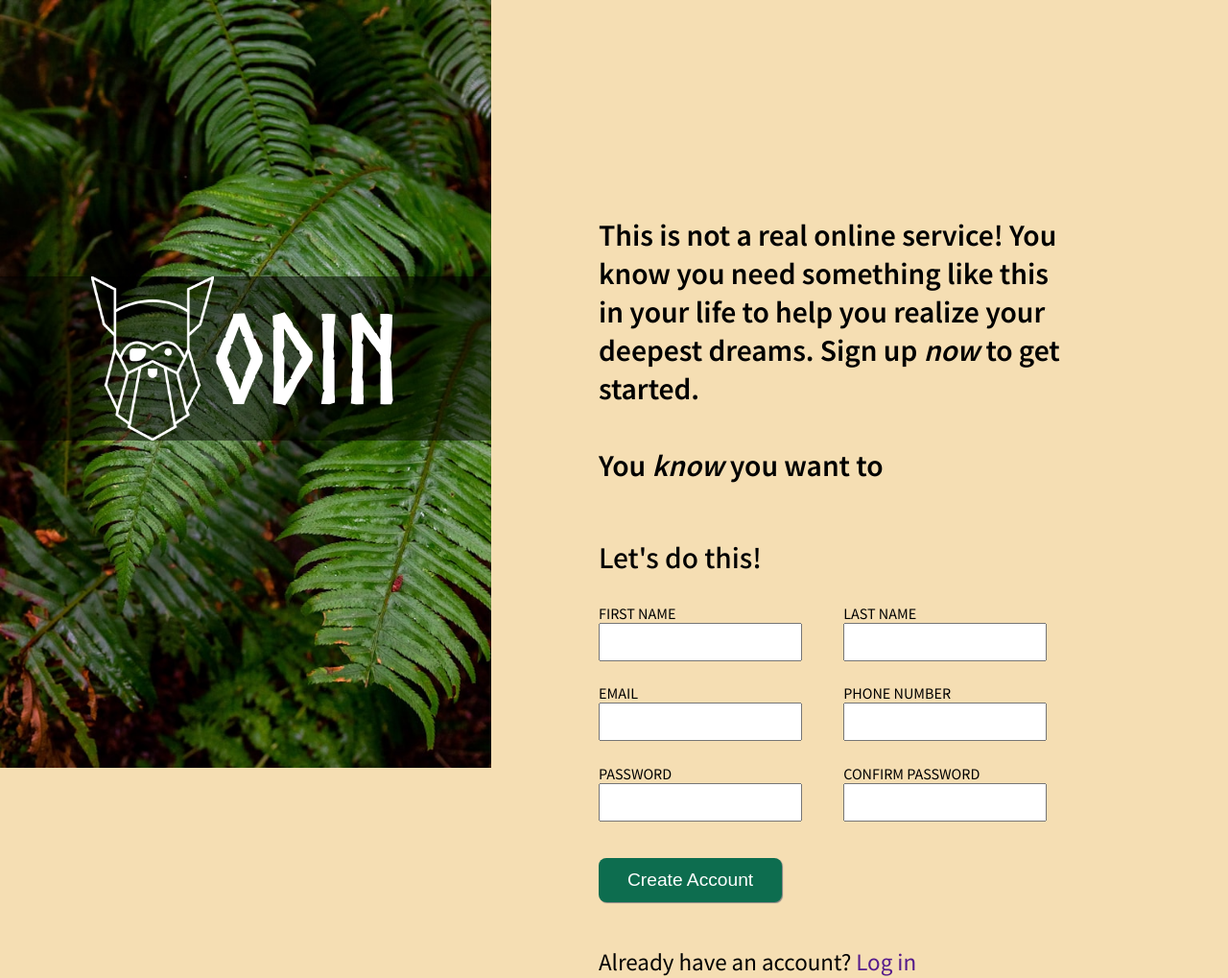
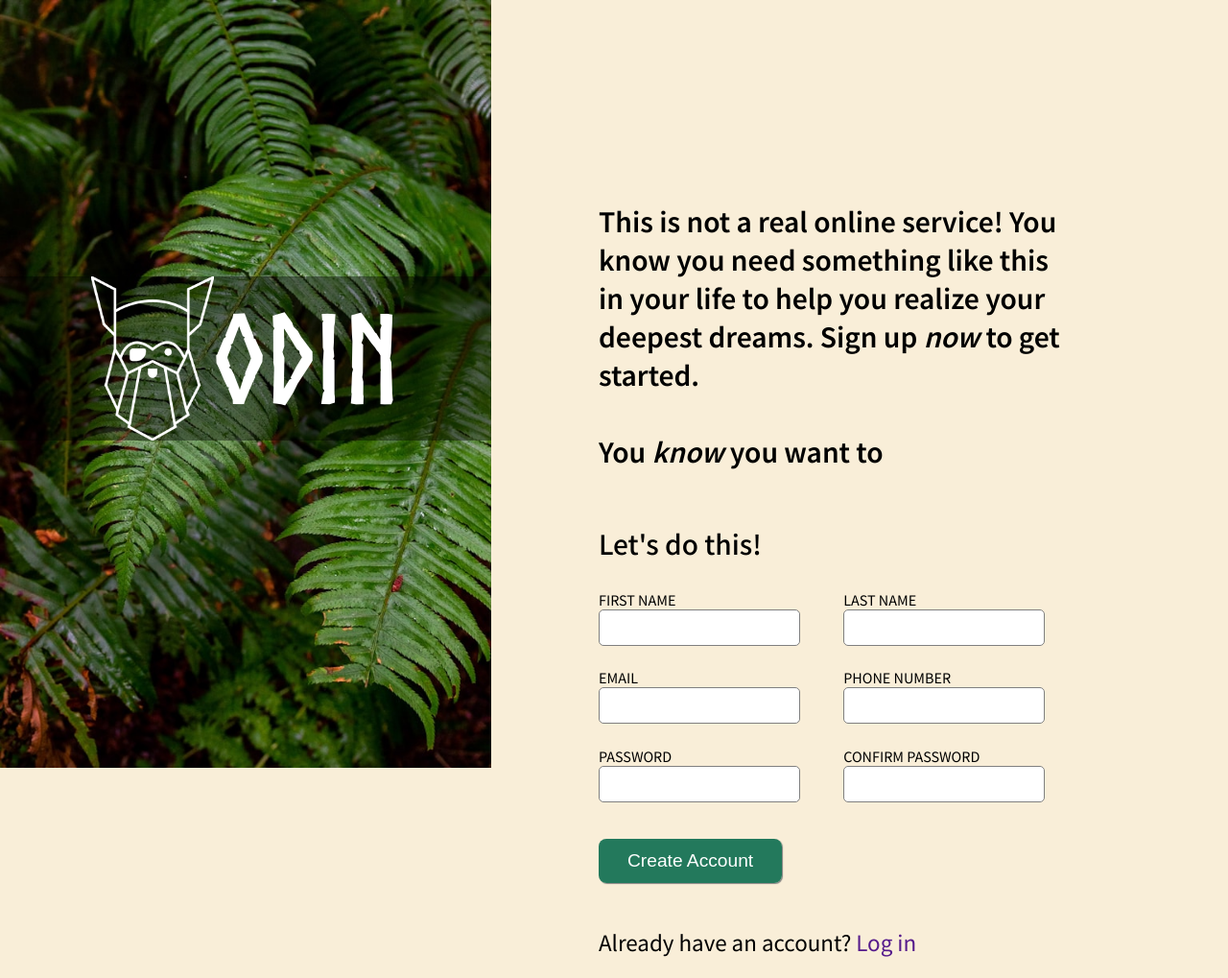
Before and after one commit to andregoobloo/sign-up-form, a plain HTML site: page index.html in a window 1280 px wide. Shown: the whole page at 96% size. Drawn offline with Linux system fonts and the light colour scheme.

Commit message:
Adds border radius to input fields

```diff
--- a/index.html
+++ b/index.html
@@ -59,7 +59,7 @@
             </div>
           </fieldset>
           <div class="submit">
-            <button type="submit">Create Account</button>
+            <button class="submit-btn" type="submit">Create Account</button>
           </div>
           <span class="have-account"
             >Already have an account? <a href="">Log in</a></span
--- a/style.css
+++ b/style.css
@@ -13,7 +13,7 @@ body {
   box-sizing: border-box;
   font-size: 28px;
   height: 100vh;
-  background-color: wheat;
+  background-color: rgba(245, 222, 179, 0.5);
   display: flex;
   font-family: "Noto Sans JP", sans-serif;
 }
@@ -24,7 +24,7 @@ body {
   gap: 2em;
   padding-left: 4em;
   padding-right: 6em;
-  margin-top: 8em;
+  margin-top: 7.5em;
 }
 
 .left-side {
@@ -45,7 +45,7 @@ body {
   justify-content: center;
   align-items: center;
   margin-top: 4.5em;
-  background-color: rgba(0, 0, 0, 0.5);
+  background-color: rgba(0, 0, 0, 0.4);
   font-size: 4rem;
   font-family: odin-font, sans-serif;
 }
@@ -71,6 +71,8 @@ fieldset input {
   width: 85%;
   font-size: 1.4rem;
   padding: 5px;
+  border: 1px solid grey;
+  border-radius: 5px;
 }
 
 fieldset legend {
@@ -78,8 +80,8 @@ fieldset legend {
   font-weight: 500;
 }
 
-button {
-  background-color: rgb(13, 109, 79);
+.submit-btn {
+  background-color: rgba(13, 109, 79, 0.9);
   color: white;
   font-size: 1.2rem;
   padding: 12px 30px;
```
